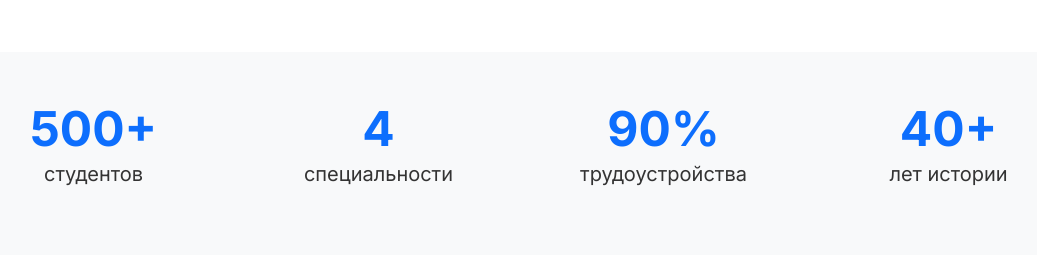
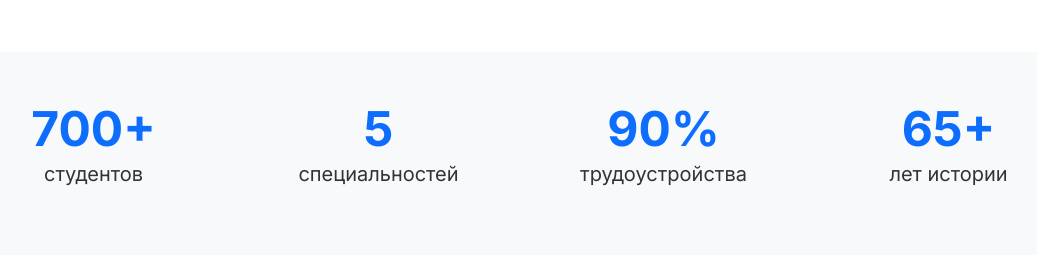
Before and after one commit to Tazev-hub/apk, a Django app: page / in a window 1280 px wide. Shown: the part 1384-1639 px from the top of the page, without its empty margins (119-1156 px from the left). Run offline with Django 5.2, Linux system fonts and the light colour scheme.

Commit message:
сведения

```diff
--- a/templates/index.html
+++ b/templates/index.html
@@ -58,19 +58,19 @@
     <div class="container">
         <div class="row text-center g-4">
             <div class="col-md-3" data-aos="zoom-in">
-                <div class="display-1 fw-bold text-primary counter">500+</div>
+                <div class="display-1 fw-bold text-primary counter">700+</div>
                 <p class="fs-5">студентов</p>
             </div>
             <div class="col-md-3" data-aos="zoom-in" data-aos-delay="100">
-                <div class="display-1 fw-bold text-primary counter">4</div>
-                <p class="fs-5">специальности</p>
+                <div class="display-1 fw-bold text-primary counter">5</div>
+                <p class="fs-5">специальностей</p>
             </div>
             <div class="col-md-3" data-aos="zoom-in" data-aos-delay="200">
                 <div class="display-1 fw-bold text-primary counter">90%</div>
                 <p class="fs-5">трудоустройства</p>
             </div>
             <div class="col-md-3" data-aos="zoom-in" data-aos-delay="300">
-                <div class="display-1 fw-bold text-primary counter">40+</div>
+                <div class="display-1 fw-bold text-primary counter">65+</div>
                 <p class="fs-5">лет истории</p>
             </div>
         </div>
```
